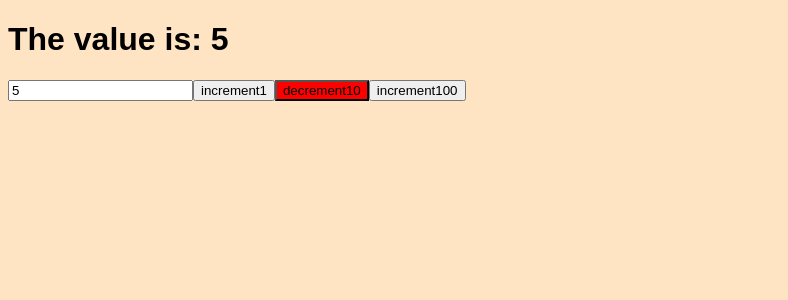
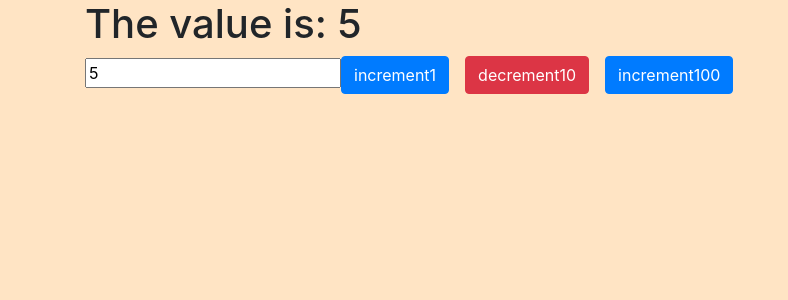
Before and after one commit to simmi9/advanced_react_redux, a React (Create React App) app: page / in a window 1280 px wide. Shown: the top 300 px of the page, without its empty margins (0-788 px from the left). Built offline with nearby package versions, Linux system fonts and the light colour scheme.

Commit message:
using reactstrap and sass

```diff
--- a/package.json
+++ b/package.json
@@ -3,9 +3,12 @@
   "version": "0.1.0",
   "private": true,
   "dependencies": {
+    "bootstrap": "^4.3.1",
+    "node-sass": "^4.12.0",
     "react": "^16.8.6",
     "react-dom": "^16.8.6",
-    "react-scripts": "3.0.1"
+    "react-scripts": "3.0.1",
+    "reactstrap": "^8.0.1"
   },
   "scripts": {
     "start": "react-scripts start",
--- a/src/App.jsx
+++ b/src/App.jsx
@@ -1,9 +1,12 @@
 import React from 'react';
 import ReactDOM from 'react-dom';
 import Counter from './Counter';
-import './style.css';
-
+import './custom.scss';  //less or sass
+import {Container} from 'reactstrap';
 
 export default function App() {
-    return <Counter count={5} />
+    return(
+        <Container>
+         <Counter count={5} />
+        </Container> );
 }
--- a/src/MyButton.jsx
+++ b/src/MyButton.jsx
@@ -1,8 +1,11 @@
 import React from 'react';
 import ReactDOM from 'react-dom';
+import {Button} from 'reactstrap';
 
 export default function MyButton(props){
-    return <button style={(props.increment<0) ? {backgroundColor: "red"} : {} } onClick={()=>{props.onClick(props.increment)}}>
+    return <Button color={props.increment <0 ? "danger" : "primary"}
+                   className="mr-3"
+                   onClick={()=>{props.onClick(props.increment)}}>
     {props.increment < 0 ? "decrement" : "increment"}
-    {Math.abs(props.increment)}</button>
+    {Math.abs(props.increment)}</Button>
 }
--- /dev/null
+++ b/src/custom.scss
@@ -0,0 +1,2 @@
+$body-bg: bisque; //overriding
+@import '~bootstrap/scss/bootstrap.scss';  //sass
```
Also changed, not shown: 1 other file (tests, documents, lock files or other folders).
